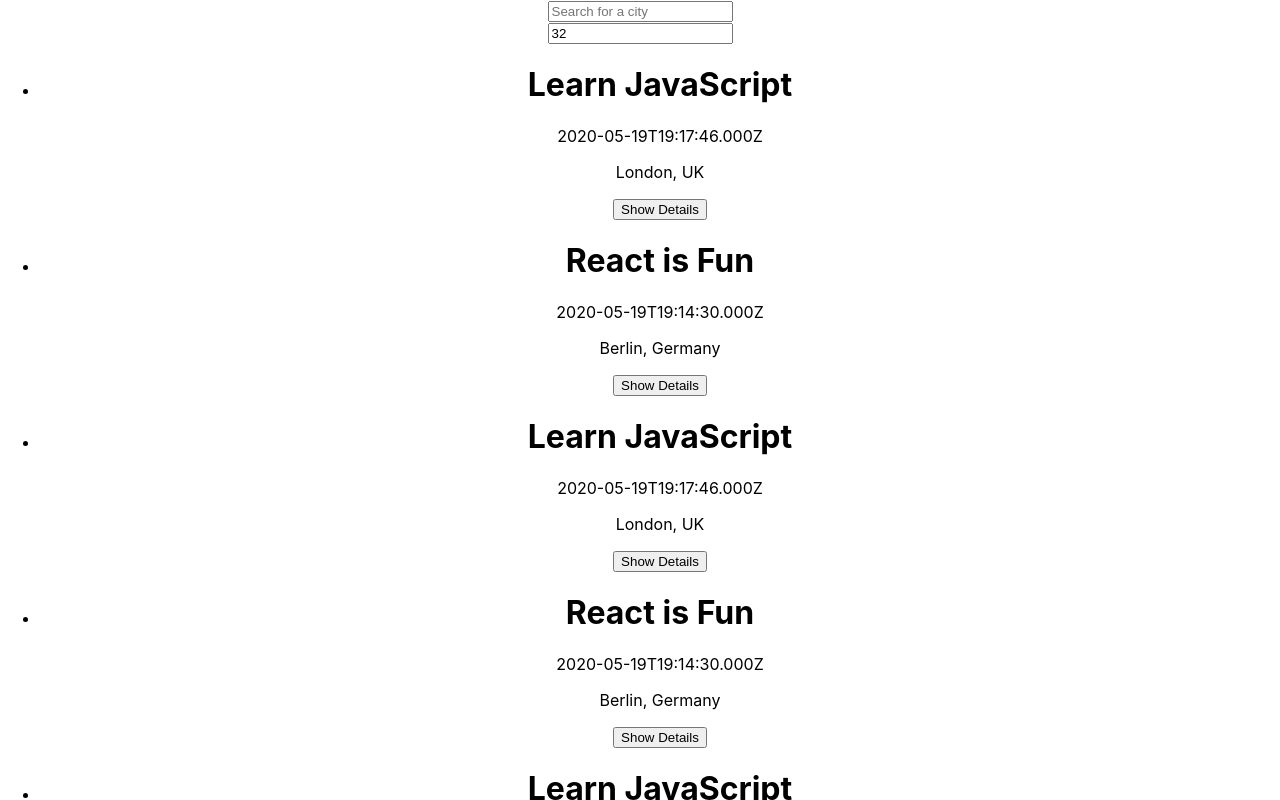
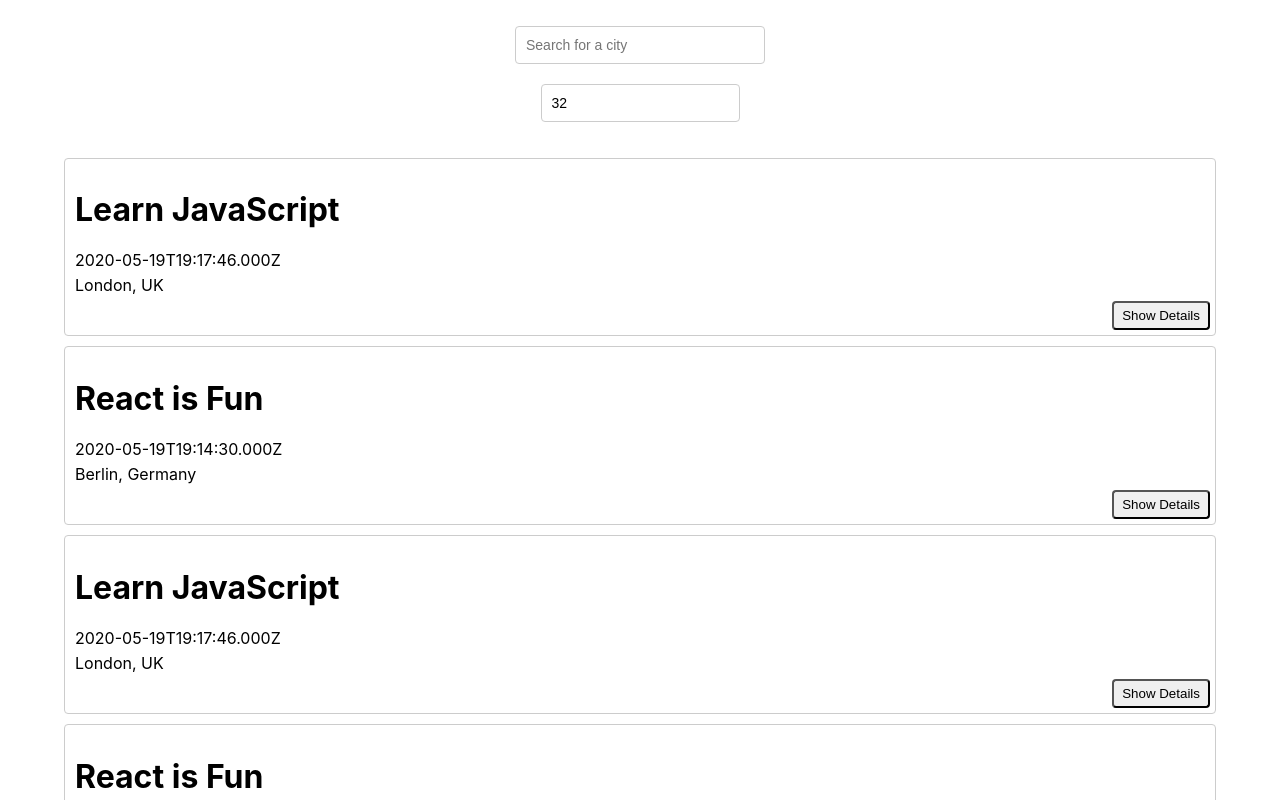
Before and after one commit to vppelli/meet, a React (Create React App) app: page / in a window 1280 px wide. Shown: the top 800 px of the page. Built offline with nearby package versions, Linux system fonts and the light colour scheme.

Commit message:
Updated UI App.css

```diff
--- a/src/App.css
+++ b/src/App.css
@@ -1,38 +1,88 @@
+@import url(https://fonts.googleapis.com/css?family=Roboto:500);
 .App {
   text-align: center;
+  padding: 2% 5%;
 }
 
-.App-logo {
-  height: 40vmin;
-  pointer-events: none;
+.App * {
+  box-sizing: border-box;
 }
 
-@media (prefers-reduced-motion: no-preference) {
-  .App-logo {
-    animation: App-logo-spin infinite 20s linear;
-  }
+ul {
+  padding: 0;
+  list-style: none;
 }
 
-.App-header {
-  background-color: #282c34;
-  min-height: 100vh;
+p {
+  margin: 5px 0;
+}
+
+input[type="text"],
+input[type="number"] {
+  padding: 8px 6px 8px 10px;
+  border-radius: 4px;
+  outline: none;
+  border: 1px solid #ccc;
+  font-size: 14px;
+  line-height: 20px;
+  align-self: center;
+  height: 38px;
+  margin-bottom: 20px;
+}
+
+.city {
+  width: 250px;
+}
+
+#city-search {
   display: flex;
   flex-direction: column;
-  align-items: center;
-  justify-content: center;
-  font-size: calc(10px + 2vmin);
-  color: white;
+  margin: auto;
+  position: relative;
 }
 
-.App-link {
-  color: #61dafb;
+.suggestions {
+  width: 250px;
+  position: absolute;
+  top: 45px;
+  z-index: 2;
+  align-self: center;
+  margin: 0;
+  font-size: 14px;
+  box-shadow: 10px 10px 16px -12px rgba(0, 0, 0, 0.75);
 }
 
-@keyframes App-logo-spin {
-  from {
-    transform: rotate(0deg);
-  }
-  to {
-    transform: rotate(360deg);
-  }
+.suggestions > li {
+  text-align: left;
+  padding: 8px 6px 8px 10px;
+  background-color: #eee;
+  cursor: default;
 }
+
+.suggestions > li:last-child {
+  border-bottom-left-radius: 4px;
+  border-bottom-right-radius: 4px;
+}
+
+.suggestions > li:hover {
+  background-color: #bcdcdb;
+}
+
+.event {
+  padding: 10px 10px 35px;
+  margin-bottom: 10px;
+  text-align: left;
+  border: 1px solid #ccc;
+  border-radius: 4px;
+  position: relative;
+}
+
+.details-btn {
+  position: absolute;
+  right: 5px;
+  bottom: 5px;
+  padding: 5px 8px;
+  border-radius: 4px;
+  outline: none;
+  cursor: pointer;
+}
--- a/src/components/Event.js
+++ b/src/components/Event.js
@@ -16,7 +16,7 @@ const Event = ({ event }) => {
                 </p>
                 : null
             }
-            <button className = "show-more" onClick = {() => setShowDetails(!showDetails)}>
+            <button className = "details-btn" onClick = {() => setShowDetails(!showDetails)}>
                 {showDetails ? "Hide Details" : "Show Details"}
             </button>
         </li>
```
